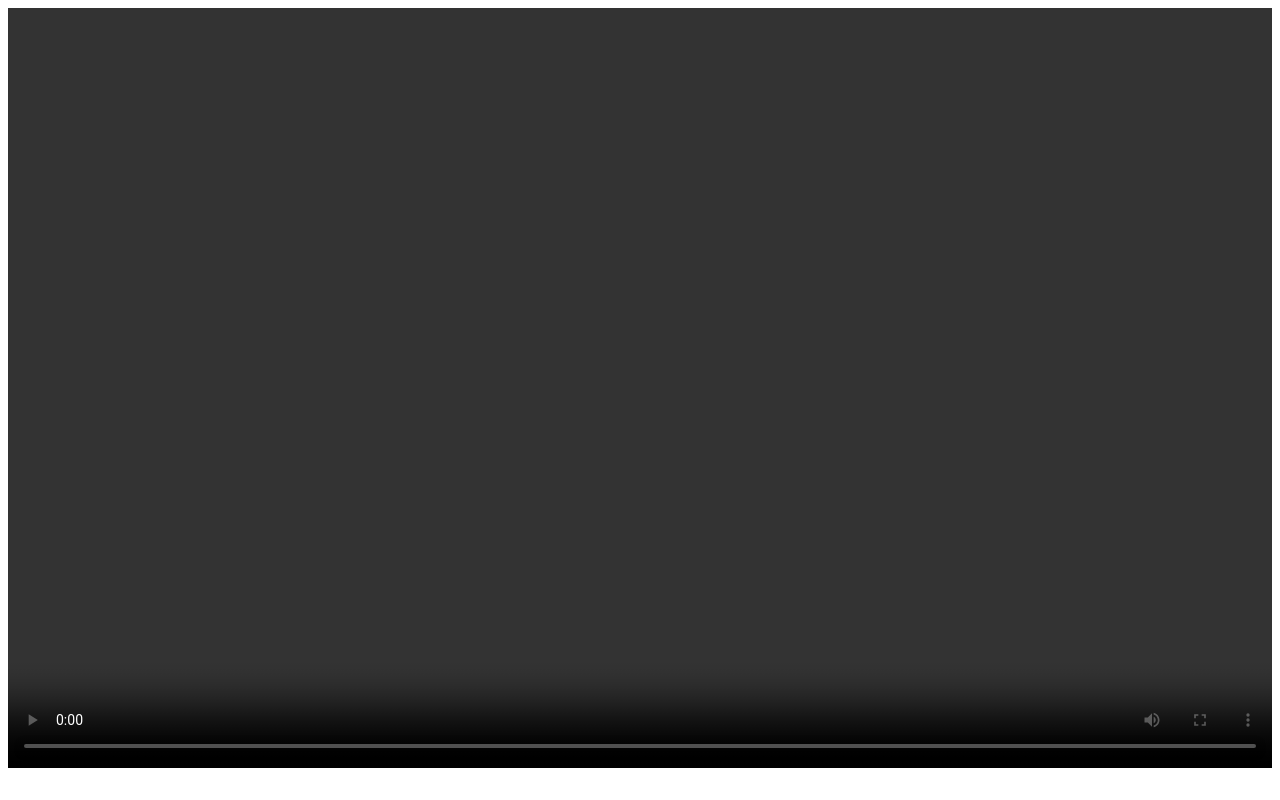
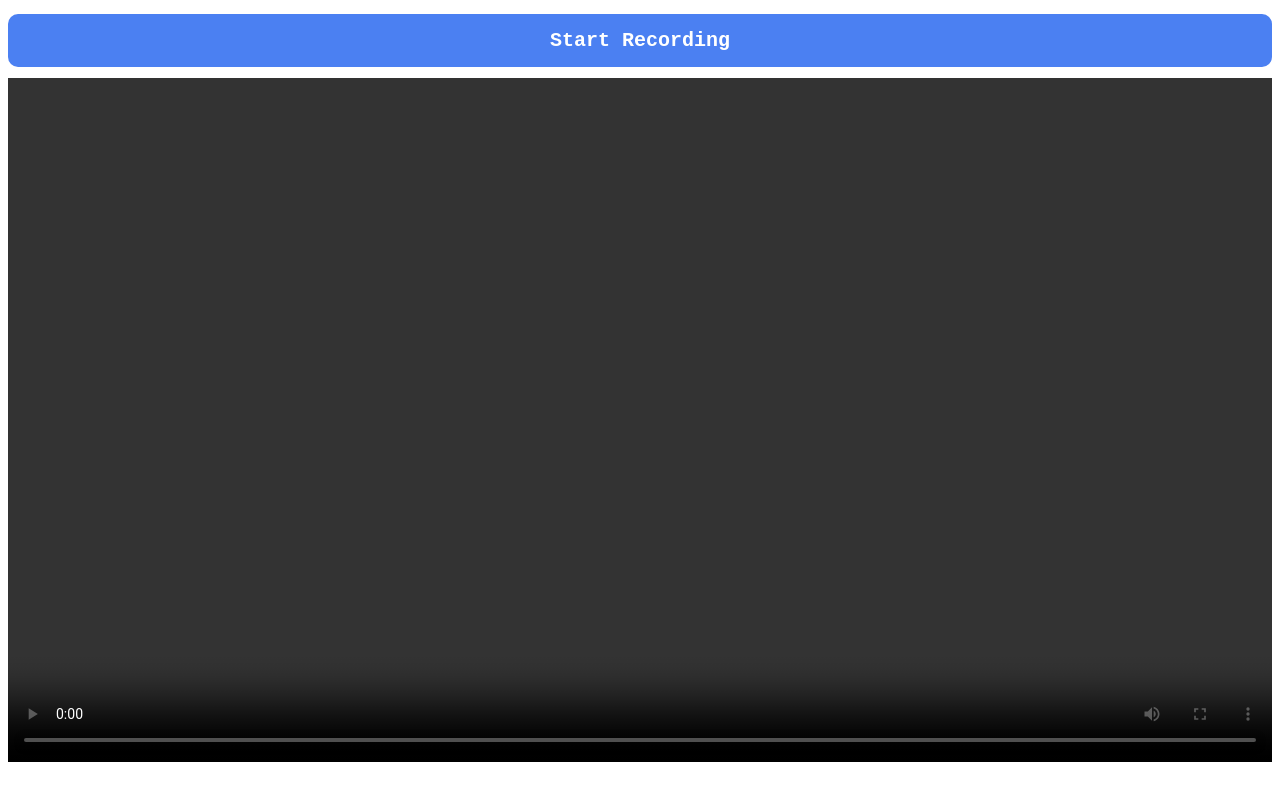
Before and after one commit to yash-js/screenRecorderUsingJs, a plain HTML site: page index.html in a window 1280 px wide. Drawn offline with Linux system fonts and the light colour scheme.

Commit message:
Added button to record.

```diff
--- a/index.html
+++ b/index.html
@@ -6,18 +6,40 @@
     <meta name="viewport" content="width=device-width, initial-scale=1.0" />
     <title>Screen Recorder</title>
     <style>
-        video{
-            height: 95vh;
-        }
+      .container {
+        height: 95vh;
+        width: 100%;
+        display: flex;
+        flex-direction: column;
+        justify-content: space-evenly;
+      }
+      .container video {
+        height: 90%;
+      }
+      .container button {
+        margin: 0;
+        border: none;
+        padding: 15px;
+        border-radius: 10px;
+        background: #4b80f2;
+        color: white;
+        font-weight: 600;
+        font-size: 20px;
+        font-family: monospace;
+        margin-bottom: 5px;
+      }
     </style>
   </head>
   <body>
-    <video width="100%" height="300" controls="controls"></video>
+    <div class="container">
+      <button onclick="start()">Start Recording</button>
+      <video width="100%" controls="controls"></video>
+    </div>
   </body>
   <script>
     const start = async () => {
       const stream = await navigator.mediaDevices.getDisplayMedia({
-        video: { mediaSource: "screen"}
+        video: { mediaSource: "screen" },
       });
       const data = [];
 
@@ -34,6 +56,5 @@
         );
       };
     };
-    start();
   </script>
 </html>
```
